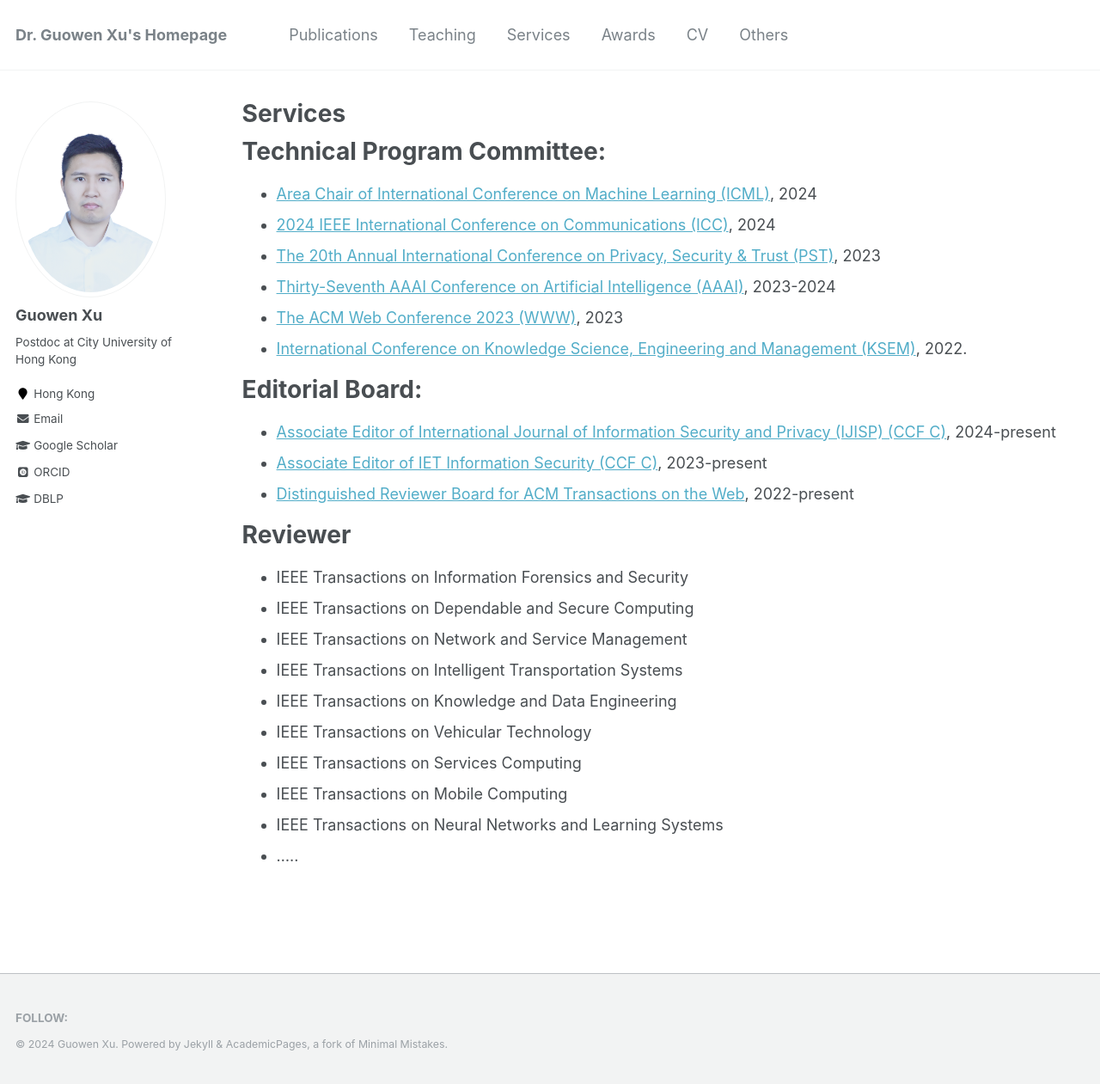
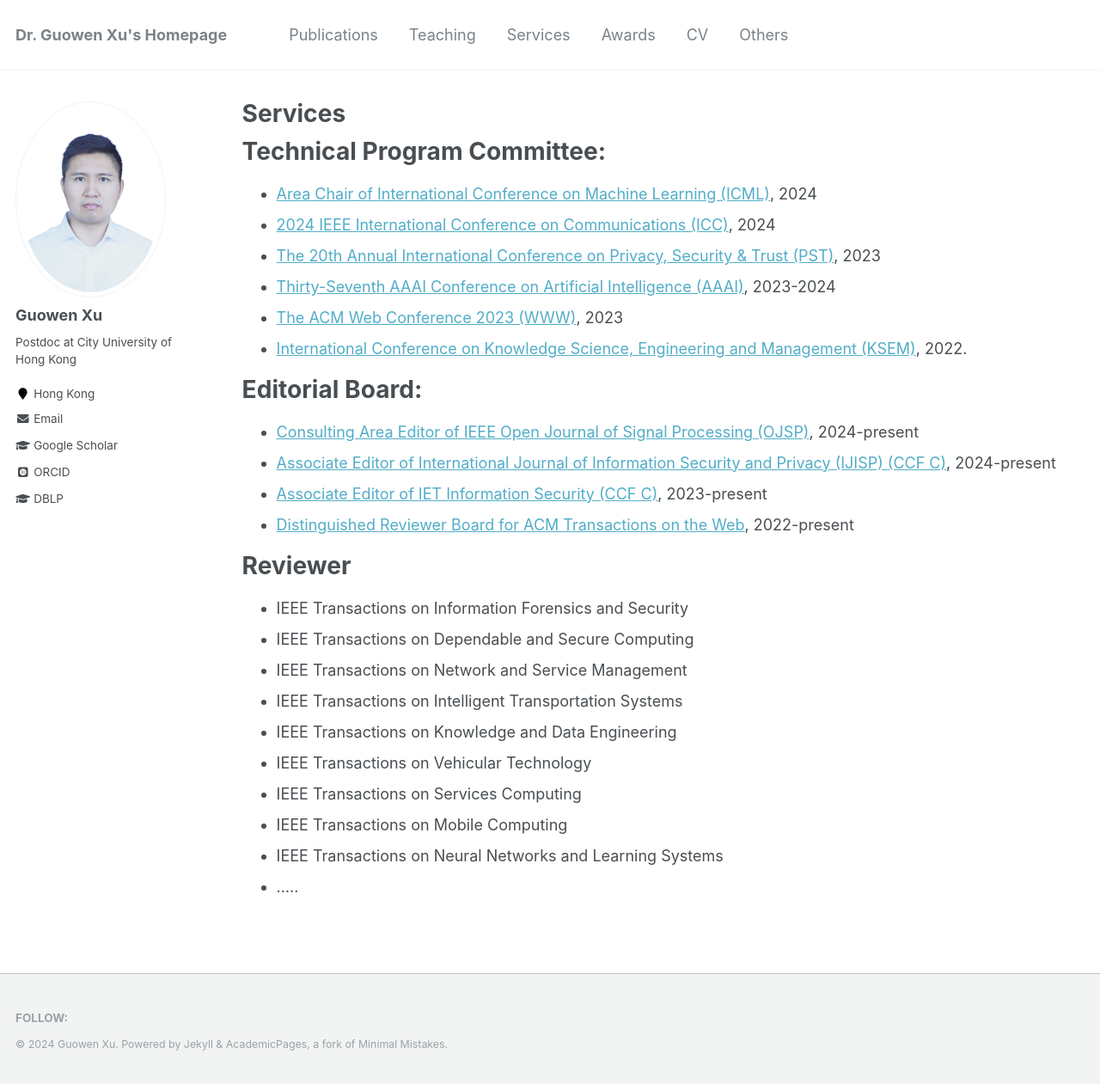
Before and after one commit to Guowen-xu/guowen-xu.github.io, a Jekyll site: the page built from _pages/services.md, in a window 1280 px wide and 1261 px high. Shown: the whole window at 86% size. Built offline with Jekyll 4.4.1, drawn with Linux system fonts in a browser that asks for light colours; some web fonts are replaced.

Commit message:
Update services.md

```diff
--- a/_pages/services.md
+++ b/_pages/services.md
@@ -15,6 +15,7 @@ Technical Program Committee:
 
 Editorial Board:
 ======
+* [Consulting Area Editor of IEEE Open Journal of Signal Processing (OJSP)](https://signalprocessingsociety.org/publications-resources/ieee-open-journal-signal-processing/advisoryeditorial-board), 2024-present
 * [Associate Editor of International Journal of Information Security and Privacy (IJISP) (CCF C)](https://www.igi-global.com/journals/open-access/reviewers/international-journal-information-security-privacy/1096), 2024-present
 * [Associate Editor of IET Information Security (CCF C)](https://www.hindawi.com/journals/ietis/editors/), 2023-present
 * [Distinguished Reviewer Board for ACM Transactions on the Web](https://dl.acm.org/journal/tweb), 2022-present
```
